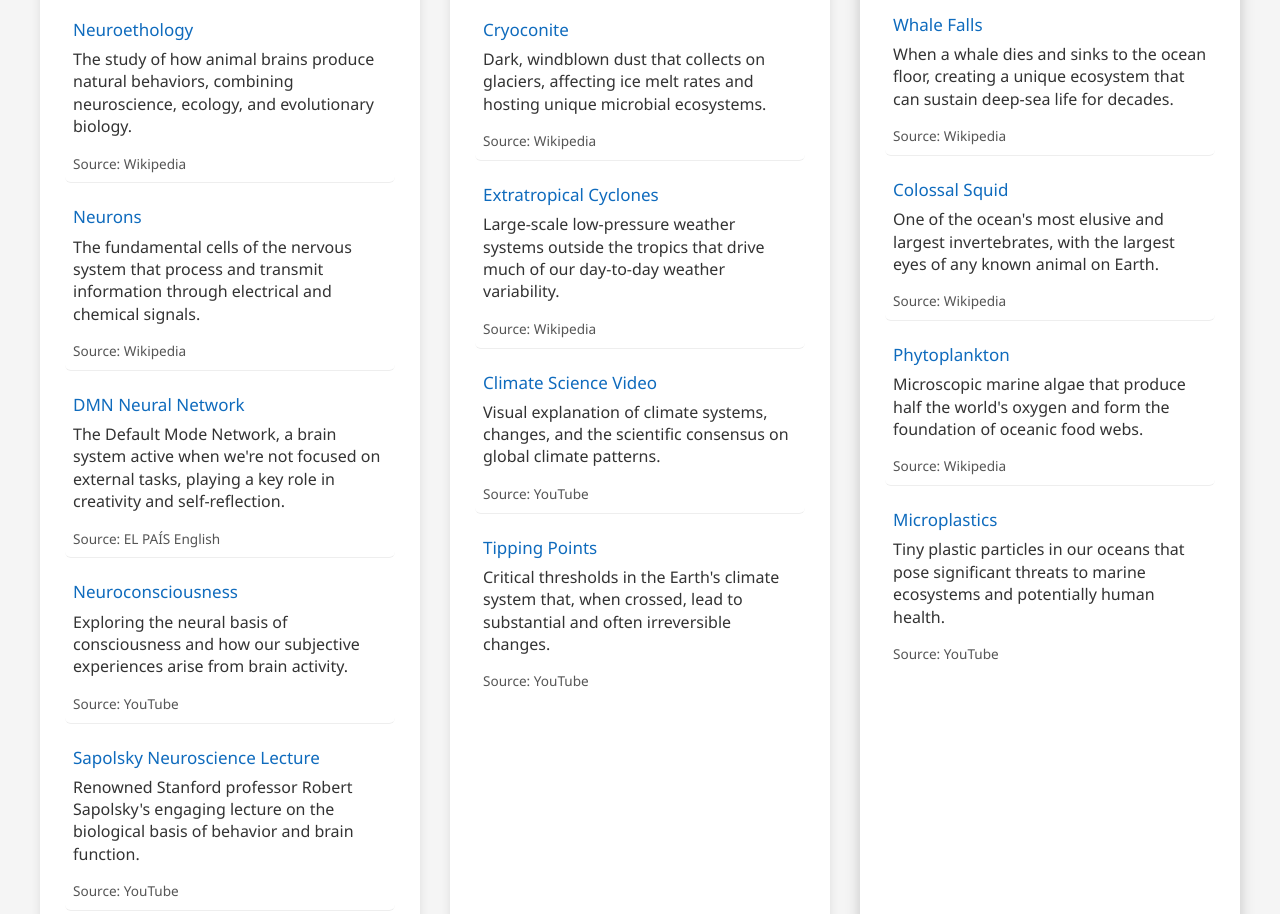
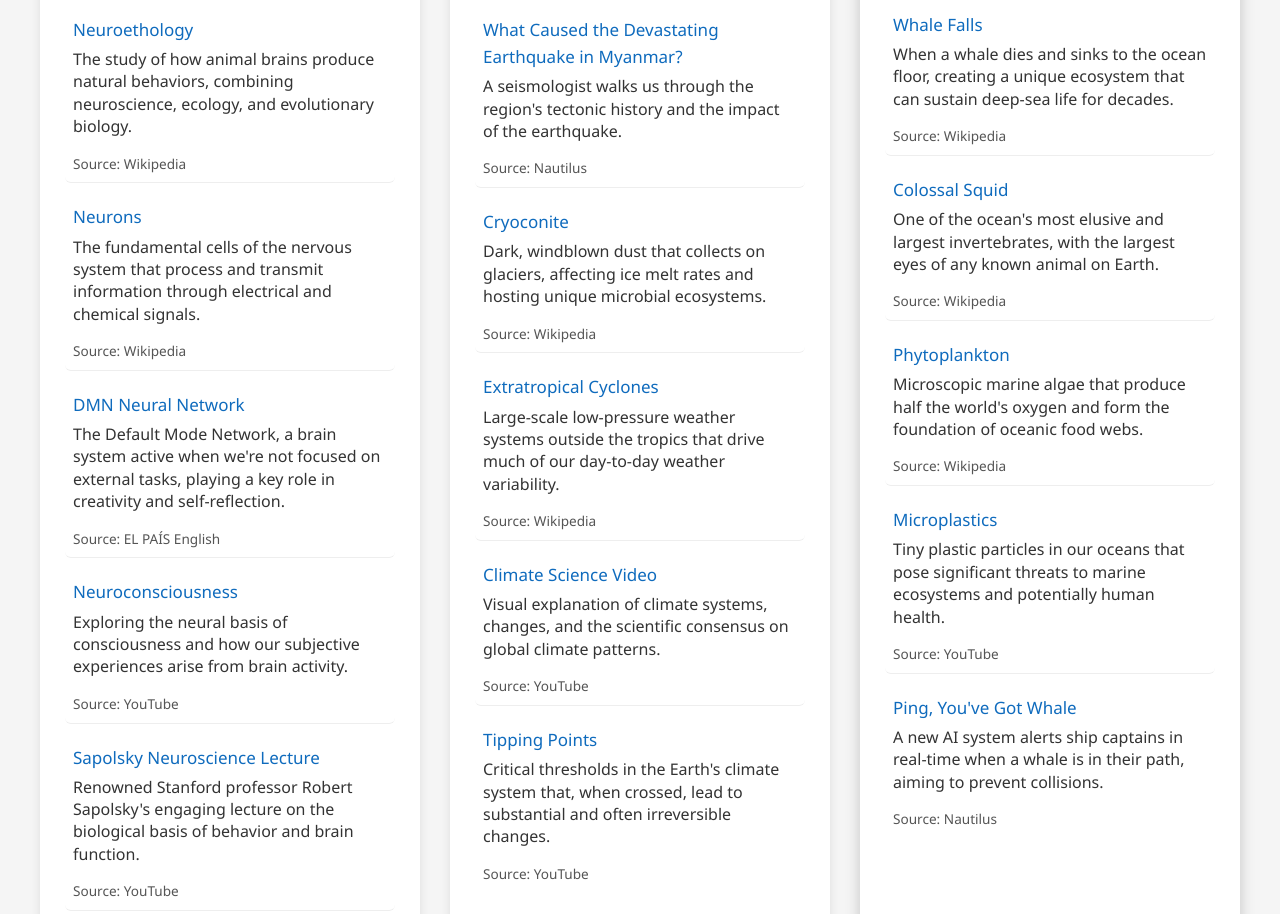
Before and after one commit to zsintech/popsci.ai, a plain HTML site: page index.html in a window 1280 px wide. Shown: the part 2784-3698 px from the top of the page. Drawn offline with Linux system fonts and the light colour scheme.

Commit message:
Description of your changes

```diff
--- a/index.html
+++ b/index.html
@@ -676,6 +676,11 @@
                     </div>
                     <ul class="links-list">
                         <li>
+                            <a href="https://click.popsci.ai/MyanmarEarthquake">What Caused the Devastating Earthquake in Myanmar?</a>
+                            <p class="link-description">A seismologist walks us through the region's tectonic history and the impact of the earthquake.</p>
+                            <span class="source">Source: Nautilus</span>
+                        </li>
+                        <li>
                             <a href="https://click.popsci.ai/cryokinite">Cryoconite</a>
                             <p class="link-description">Dark, windblown dust that collects on glaciers, affecting ice melt rates and hosting unique microbial ecosystems.</p>
                             <span class="source">Source: Wikipedia</span>
@@ -725,6 +730,11 @@
                             <p class="link-description">Tiny plastic particles in our oceans that pose significant threats to marine ecosystems and potentially human health.</p>
                             <span class="source">Source: YouTube</span>
                         </li>
+                        <li>
+                            <a href="https://click.popsci.ai/pingyougotwhale">Ping, You've Got Whale</a>
+                            <p class="link-description">A new AI system alerts ship captains in real-time when a whale is in their path, aiming to prevent collisions.</p>
+                            <span class="source">Source: Nautilus</span>
+                        </li>
                     </ul>
                 </div>
             </div>
```
